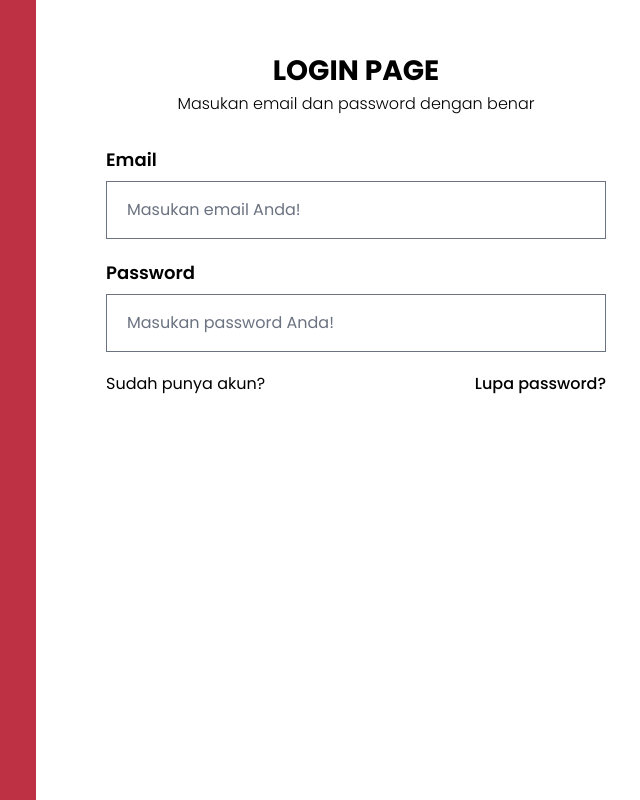
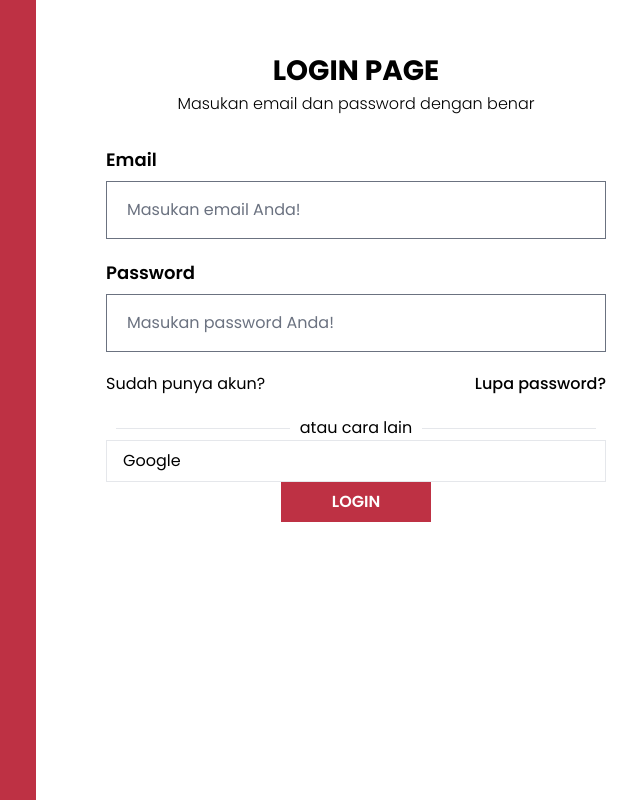
Before and after one commit to adella-kitchen/adella-website, a Laravel app: page /login in a window 1280 px wide. Shown: the whole page, without its empty margins (604-1244 px from the left). Run offline with Laravel 12, Linux system fonts and the light colour scheme; style sheets or scripts are compiled from the project's sources; parts of the project's set-up code (start-up, migrations or seed data) failed here and were passed over; some libraries are stand-ins or nearby versions.

Commit message:
update login view

```diff
--- a/resources/css/app.css
+++ b/resources/css/app.css
@@ -8,3 +8,17 @@
 body{
     @apply font-poppins
 }
+
+div#other-step {
+    display: flex;
+    align-items: center;
+}
+
+hr {
+    flex-grow: 1;
+    margin: 0 10px;
+}
+
+.dash-line {
+    margin: 0;
+}
--- a/resources/views/login.blade.php
+++ b/resources/views/login.blade.php
@@ -40,8 +40,14 @@
                         <p class="text-black font-[400]"><a href="/get-register">Sudah punya akun?</a></p>
                         <p class="text-blue1 font-[500]">Lupa password?</p>
                     </div>
+                    <div id="other-step">
+                        <hr>
+                        <p class="dash-line">atau cara lain</p>
+                        <hr>
+                    </div>
+                    <button class="py-2 px-4 flex border border-black1">Google</button>
                     <button type="submit"
-                        class="bg-blue1 w-[150px] px-4 py-2 font-semibold text-white mx-auto">LOGIN</button>
+                        class="bg-red w-[150px] px-4 py-2 font-semibold text-white mx-auto">LOGIN</button>
 
                 </form>
             </div>
--- a/routes/web.php
+++ b/routes/web.php
@@ -9,7 +9,7 @@
 use App\Livewire\Pages\Pesanan;
 use Illuminate\Support\Facades\Route;
 
-Route::redirect('/', '/admin/dashboard');
+Route::redirect('/', '/login');
 Route::get('/admin/dashboard', Dashboard::class);
 Route::get('/admin/manajemen-bahan', ManajemenBahan::class);
 Route::get('/admin/manajemen-menu', ManajemenMenu::class);
```
